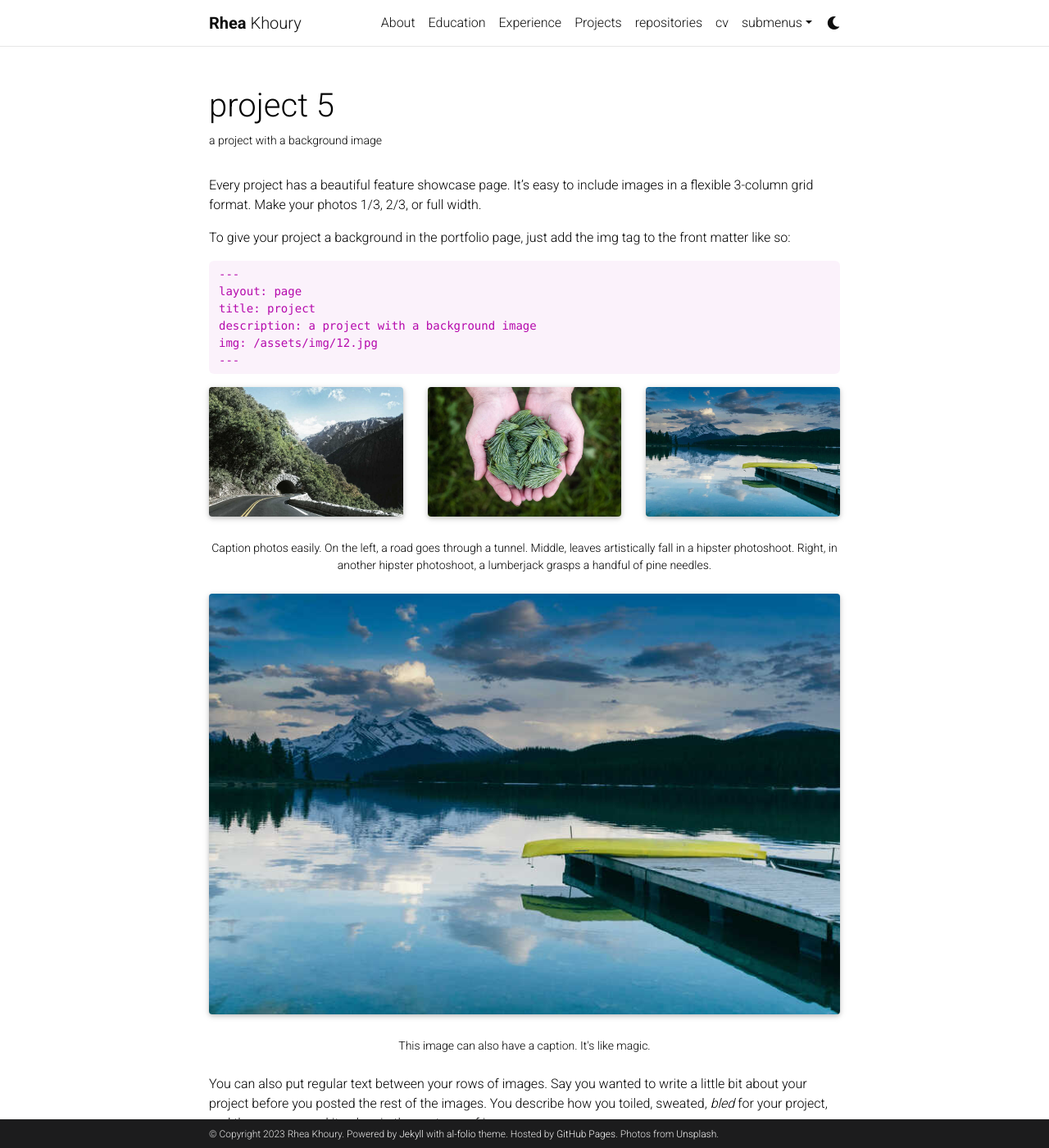
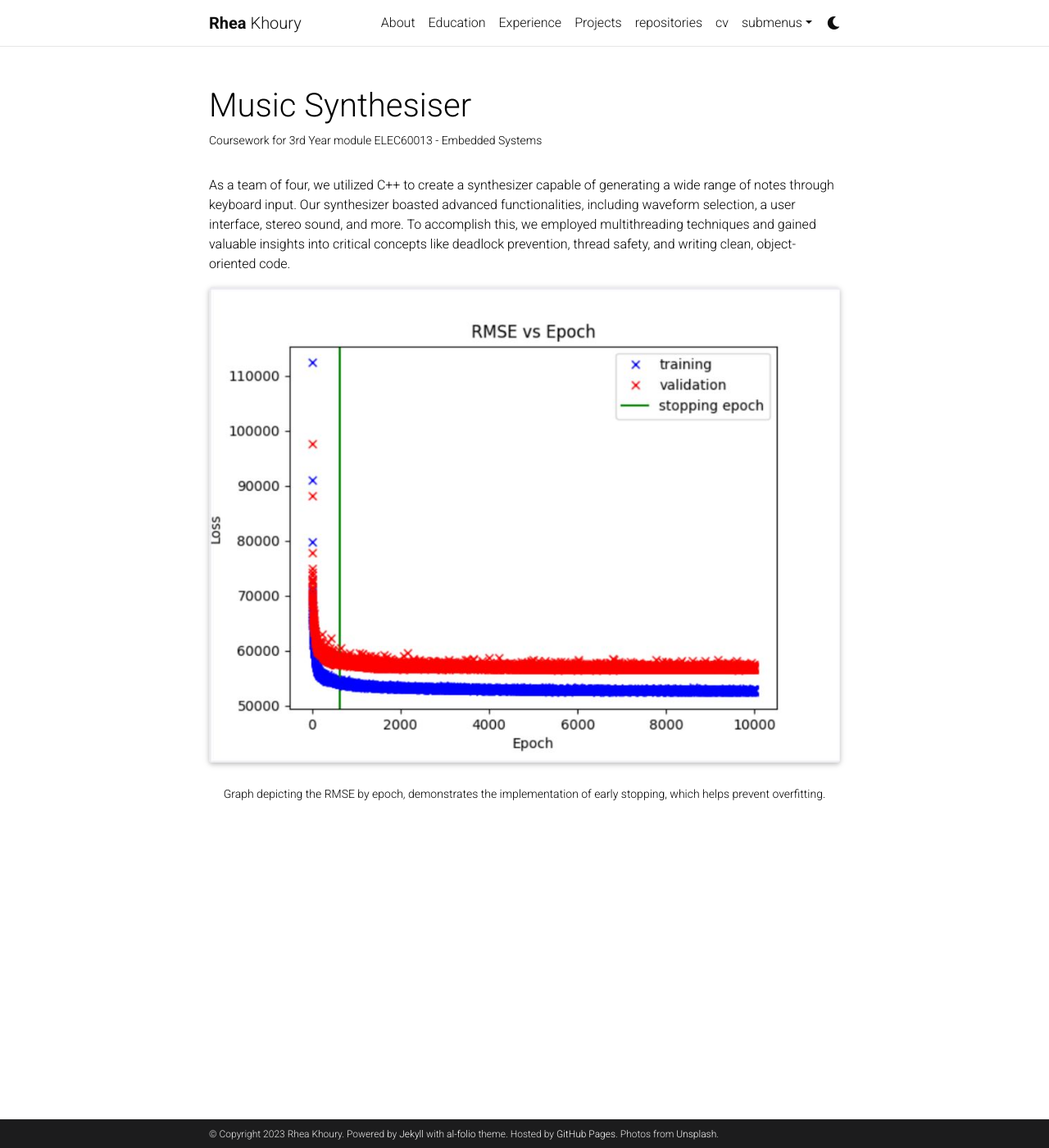
Before and after one commit to rkhoury18/rkhoury18.github.io, a Jekyll site: the page built from _projects/5_project.md, in a window 1280 px wide and 1400 px high. Shown: the whole window at 82% size. Built offline with Jekyll 4.4.1, drawn with Linux system fonts in a browser that asks for light colours; full-size pictures stand in for the smaller copies a plugin makes; comment, search, counter and statistics services are not loaded; a style sheet for code colours, icons or effects is not loaded; some of the changed text lies outside the part shown.

Commit message:
adding a proj

````diff
--- a/_projects/5_project.md
+++ b/_projects/5_project.md
@@ -1,80 +1,19 @@
 ---
 layout: page
-title: project 5
-description: a project with a background image
-img: assets/img/1.jpg
+title: Music Synthesiser
+description: Coursework for 3rd Year module ELEC60013 - Embedded Systems
+img: assets/img/ML.jpg
 importance: 3
-category: fun
+category: Machine Learning/Software
 ---
 
-Every project has a beautiful feature showcase page.
-It's easy to include images in a flexible 3-column grid format.
-Make your photos 1/3, 2/3, or full width.
-
-To give your project a background in the portfolio page, just add the img tag to the front matter like so:
-
-    ---
-    layout: page
-    title: project
-    description: a project with a background image
-    img: /assets/img/12.jpg
-    ---
+As a team of four, we utilized C++ to create a synthesizer capable of generating a wide range of notes through keyboard input. Our synthesizer boasted advanced functionalities, including waveform selection, a user interface, stereo sound, and more. To accomplish this, we employed multithreading techniques and gained valuable insights into critical concepts like deadlock prevention, thread safety, and writing clean, object-oriented code.
 
 <div class="row">
     <div class="col-sm mt-3 mt-md-0">
-        {% include figure.html path="assets/img/1.jpg" title="example image" class="img-fluid rounded z-depth-1" %}
-    </div>
-    <div class="col-sm mt-3 mt-md-0">
-        {% include figure.html path="assets/img/3.jpg" title="example image" class="img-fluid rounded z-depth-1" %}
-    </div>
-    <div class="col-sm mt-3 mt-md-0">
-        {% include figure.html path="assets/img/5.jpg" title="example image" class="img-fluid rounded z-depth-1" %}
+        {% include figure.html path="assets/img/ML.jpg" title="example image" class="img-fluid rounded z-depth-1" %}
     </div>
 </div>
 <div class="caption">
-    Caption photos easily. On the left, a road goes through a tunnel. Middle, leaves artistically fall in a hipster photoshoot. Right, in another hipster photoshoot, a lumberjack grasps a handful of pine needles.
+Graph depicting the RMSE by epoch, demonstrates the implementation of early stopping, which helps prevent overfitting.
 </div>
-<div class="row">
-    <div class="col-sm mt-3 mt-md-0">
-        {% include figure.html path="assets/img/5.jpg" title="example image" class="img-fluid rounded z-depth-1" %}
-    </div>
-</div>
-<div class="caption">
-    This image can also have a caption. It's like magic.
-</div>
-
-You can also put regular text between your rows of images.
-Say you wanted to write a little bit about your project before you posted the rest of the images.
-You describe how you toiled, sweated, *bled* for your project, and then... you reveal its glory in the next row of images.
-
-
-<div class="row justify-content-sm-center">
-    <div class="col-sm-8 mt-3 mt-md-0">
-        {% include figure.html path="assets/img/6.jpg" title="example image" class="img-fluid rounded z-depth-1" %}
-    </div>
-    <div class="col-sm-4 mt-3 mt-md-0">
-        {% include figure.html path="assets/img/11.jpg" title="example image" class="img-fluid rounded z-depth-1" %}
-    </div>
-</div>
-<div class="caption">
-    You can also have artistically styled 2/3 + 1/3 images, like these.
-</div>
-
-
-The code is simple.
-Just wrap your images with `<div class="col-sm">` and place them inside `<div class="row">` (read more about the <a href="https://getbootstrap.com/docs/4.4/layout/grid/">Bootstrap Grid</a> system).
-To make images responsive, add `img-fluid` class to each; for rounded corners and shadows use `rounded` and `z-depth-1` classes.
-Here's the code for the last row of images above:
-
-{% raw %}
-```html
-<div class="row justify-content-sm-center">
-    <div class="col-sm-8 mt-3 mt-md-0">
-        {% include figure.html path="assets/img/6.jpg" title="example image" class="img-fluid rounded z-depth-1" %}
-    </div>
-    <div class="col-sm-4 mt-3 mt-md-0">
-        {% include figure.html path="assets/img/11.jpg" title="example image" class="img-fluid rounded z-depth-1" %}
-    </div>
-</div>
-```
-{% endraw %}
````
